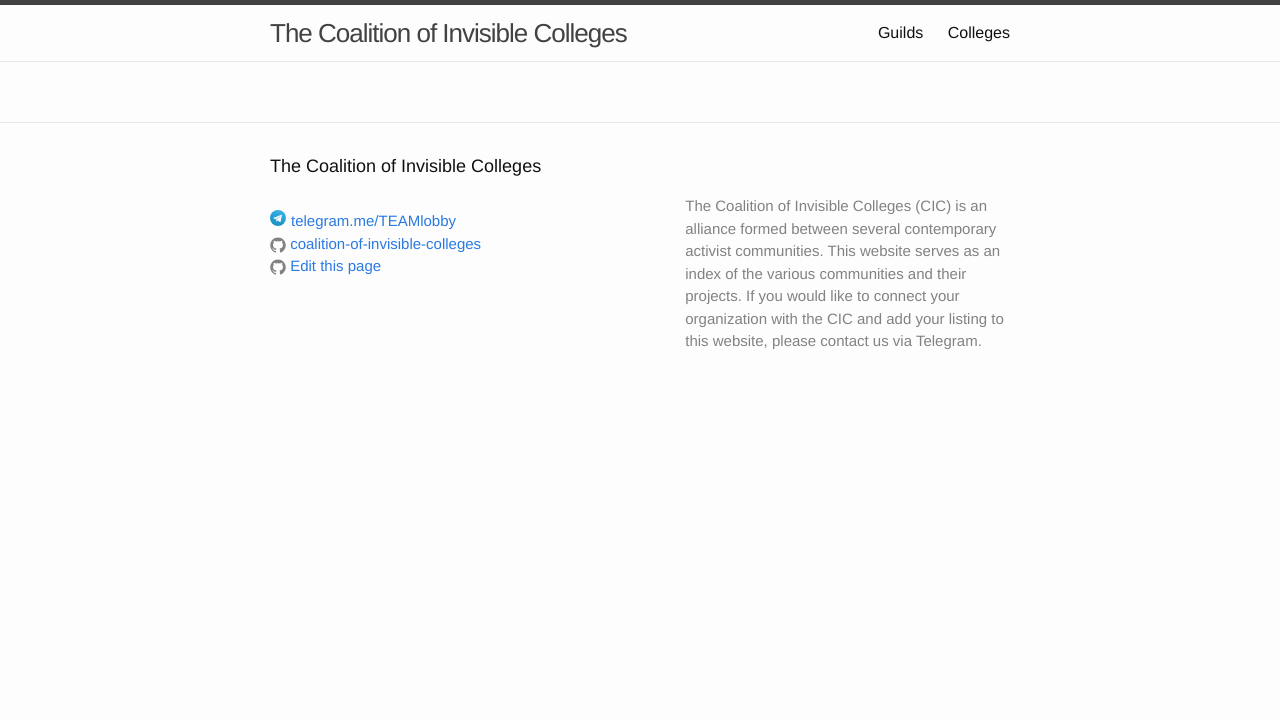
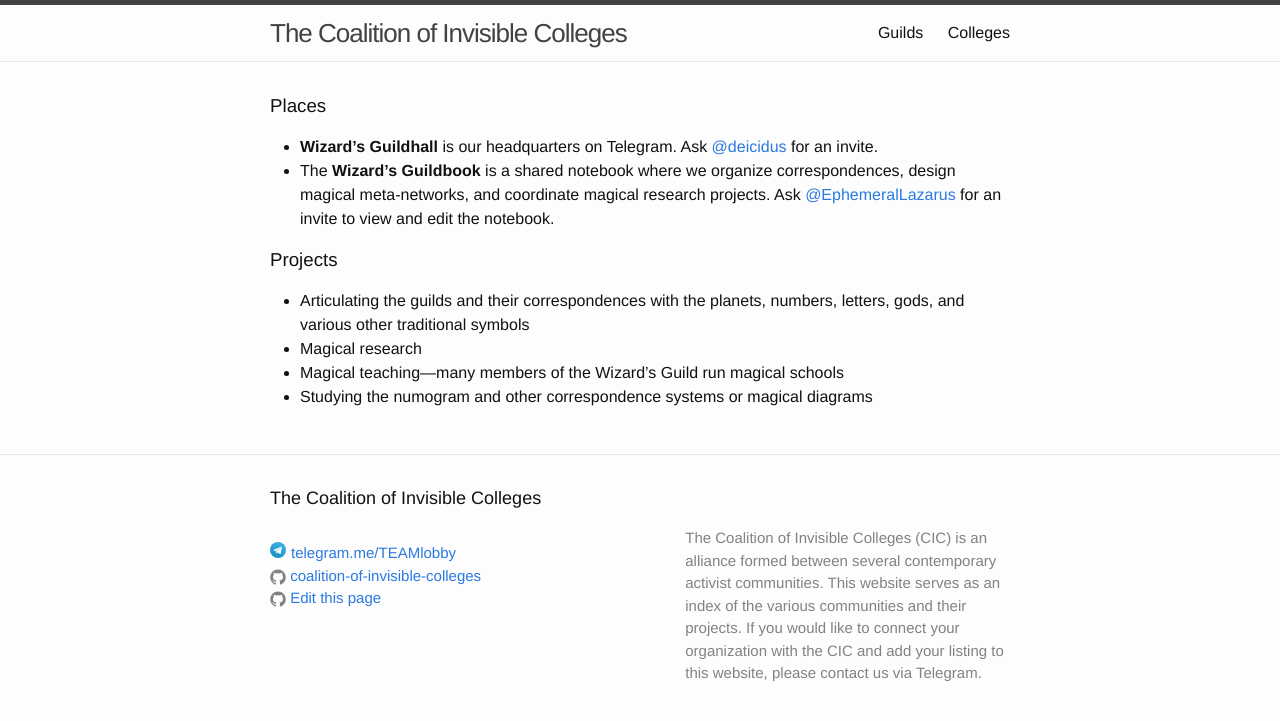
Before and after one commit to coalition-of-invisible-colleges/cic.github.io, a Jekyll site: the page built from colleges/TEAM/team-wizards.md, in a window 1280 px wide. Shown: the top 721 px of the page. Built offline with Jekyll 4.4.1, drawn with Linux system fonts in a browser that asks for light colours.

Commit message:
Added links

```diff
--- a/colleges/TEAM/team-wizards.md
+++ b/colleges/TEAM/team-wizards.md
@@ -4,3 +4,13 @@ college: TEAM
 guild: wizards
 pointperson: deicidus
 ---
+### Places
+* **Wizard's Guildhall** is our headquarters on Telegram. Ask [@deicidus](http://telegram.me/deicidus) for an invite.
+* The **Wizard's Guildbook** is a shared notebook where we organize correspondences, design magical meta-networks, and coordinate magical research projects. Ask [@EphemeralLazarus](http://telegram.me/EphemeralLazarus) for an invite to view and edit the notebook.
+
+### Projects
+
+* Articulating the guilds and their correspondences with the planets, numbers, letters, gods, and various other traditional symbols
+* Magical research
+* Magical teaching—many members of the Wizard's Guild run magical schools
+* Studying the numogram and other correspondence systems or magical diagrams
```
